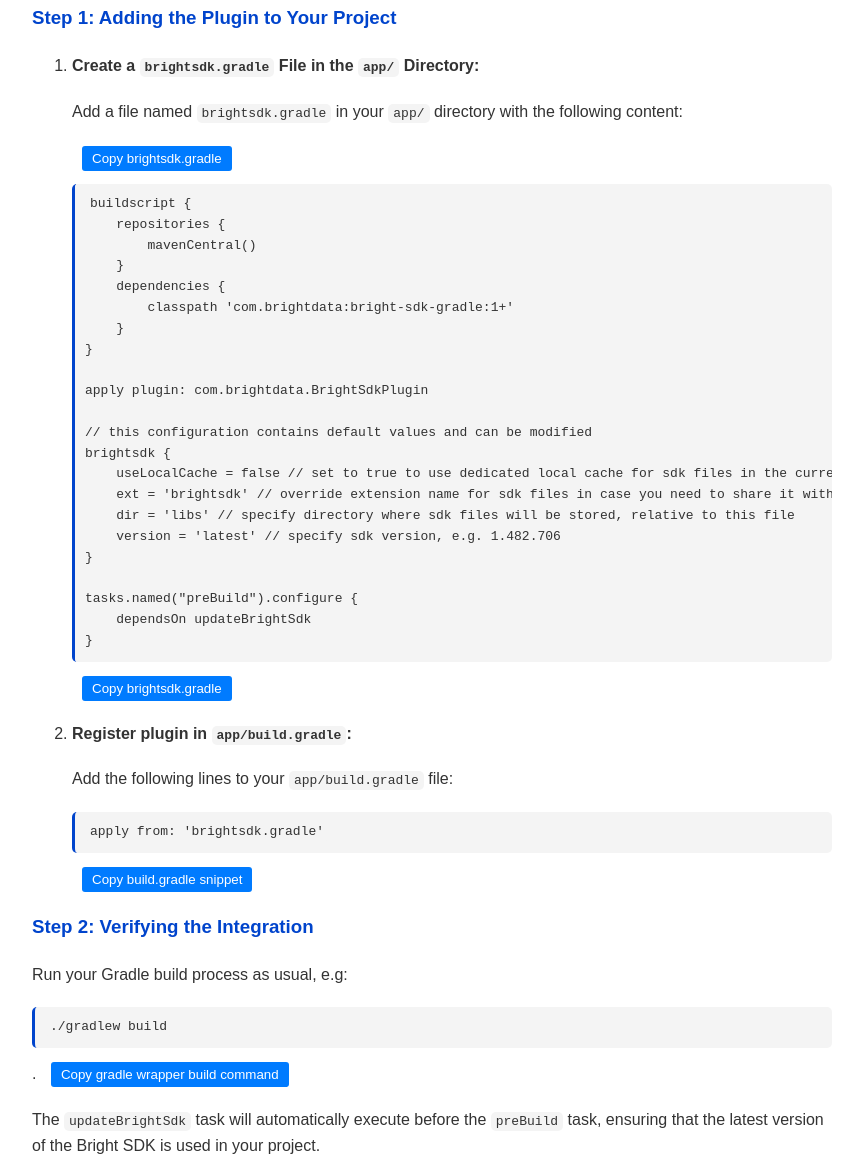
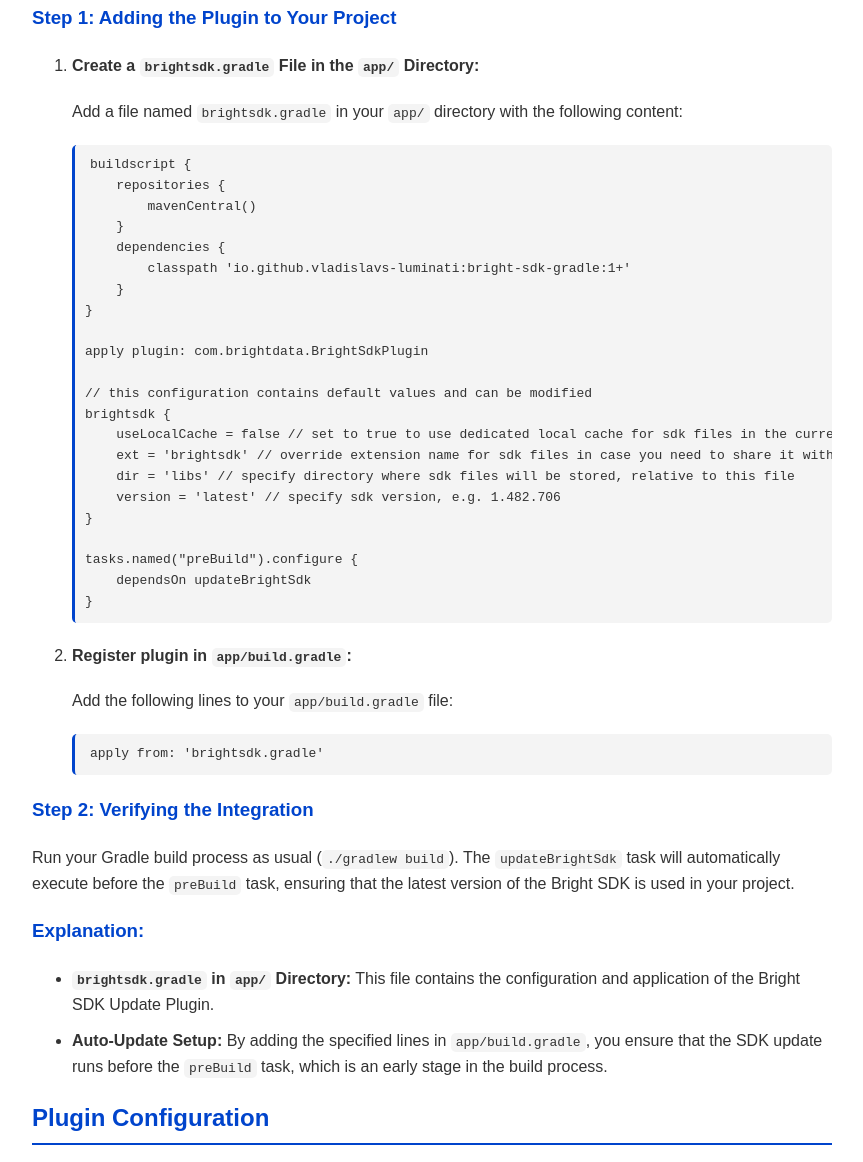
Before and after one commit to vladislavs-luminati/bright-sdk-gradle-plugin-docs, a plain HTML site: page README.html in a window 1280 px wide. Shown: the part 1182-2344 px from the top of the page, without its empty margins (208-1071 px from the left). Drawn offline with Linux system fonts and the light colour scheme.

Commit message:
Update docs

```diff
--- a/README.html
+++ b/README.html
@@ -59,16 +59,6 @@
             max-width: 800px;
             margin: 0 auto;
         }
-        .copy-button {
-            display: inline-block;
-            margin-left: 10px;
-            cursor: pointer;
-            padding: 5px 10px;
-            background-color: #007bff;
-            color: white;
-            border: none;
-            border-radius: 3px;
-        }
     </style>
 </head>
 <body>
@@ -112,13 +102,12 @@
         <li>
             <p><strong>Create a <code>brightsdk.gradle</code> File in the <code>app/</code> Directory:</strong></p>
             <p>Add a file named <code>brightsdk.gradle</code> in your <code>app/</code> directory with the following content:</p>
-            <button class="copy-button" onclick="copyToClipboard('brightsdk-gradle')">Copy brightsdk.gradle</button>
-            <pre id="brightsdk-gradle"><code>buildscript {
+            <pre><code>buildscript {
     repositories {
         mavenCentral()
     }
     dependencies {
-        classpath 'com.brightdata:bright-sdk-gradle:1+'
+        classpath 'io.github.vladislavs-luminati:bright-sdk-gradle:1+'
     }
 }
 
@@ -135,21 +124,16 @@
 tasks.named("preBuild").configure {
     dependsOn updateBrightSdk
 }</code></pre>
-        <button class="copy-button" onclick="copyToClipboard('brightsdk-gradle')">Copy brightsdk.gradle</button>
         </li>
         <li>
             <p><strong>Register plugin in <code>app/build.gradle</code>:</strong></p>
             <p>Add the following lines to your <code>app/build.gradle</code> file:</p>
-            <pre id="build-gradle"><code>apply from: 'brightsdk.gradle'</code></pre>
-            <button class="copy-button" onclick="copyToClipboard('build-gradle')">Copy build.gradle snippet</button>
+            <pre><code>apply from: 'brightsdk.gradle'</code></pre>
         </li>
     </ol>
 
     <h3>Step 2: Verifying the Integration</h3>
-    <p>Run your Gradle build process as usual, e.g:</p>
-    <pre id="gradle-build"><code>./gradlew build</code></pre>.
-    <button class="copy-button" onclick="copyToClipboard('gradle-build')">Copy gradle wrapper build command</button>
-    <p>The <code>updateBrightSdk</code> task will automatically execute before the <code>preBuild</code> task, ensuring that the latest version of the Bright SDK is used in your project.</p>
+    <p>Run your Gradle build process as usual (<code>./gradlew build</code>). The <code>updateBrightSdk</code> task will automatically execute before the <code>preBuild</code> task, ensuring that the latest version of the Bright SDK is used in your project.</p>
 
     <h3>Explanation:</h3>
     <ul>
@@ -220,18 +204,6 @@
 
     <p>Happy coding!</p>
 </div>
-<script>
-    function copyToClipboard(elementId) {
-        const pre = document.getElementById(elementId);
-        const text = pre.innerText;
 
-        const textarea = document.createElement('textarea');
-        textarea.value = text;
-        document.body.appendChild(textarea);
-        textarea.select();
-        document.execCommand('copy');
-        document.body.removeChild(textarea);
-    }
-</script>
 </body>
 </html>
```
